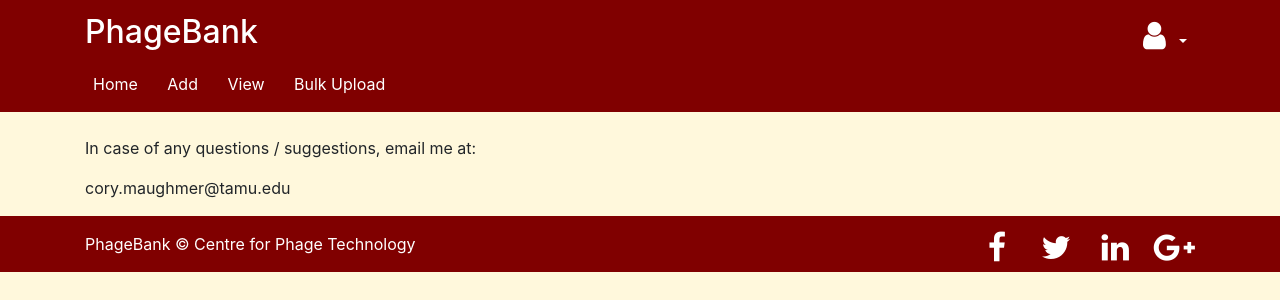
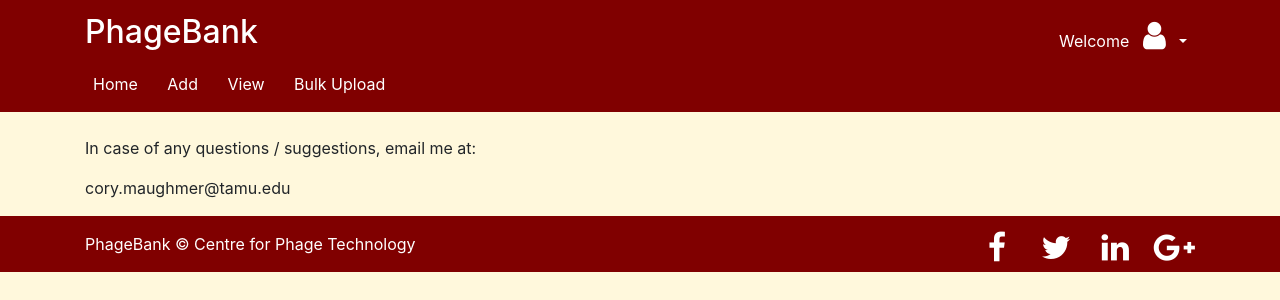
Before and after one commit to apoorvkumar91/phage-bank, a Django app: page /contact/ in a window 1280 px wide. Shown: the top 300 px of the page. Run offline with Django 3.2, Linux system fonts and the light colour scheme; parts of the project's set-up code (start-up, migrations or seed data) failed here and were passed over; some libraries are stand-ins or nearby versions.

Commit message:
Added 'welcome user' tag in header to be displayed after login

```diff
--- a/PhageBank/templates/logged_in.html
+++ b/PhageBank/templates/logged_in.html
@@ -37,7 +37,7 @@
         <div class="collapse navbar-collapse" id="navbarResponsive">
             <ul class="navbar-nav ml-auto">
                 <li class="dropdown">
-                    <a class="nav-link text-white dropdown-toggle" data-toggle="dropdown" title="User Profile"><i class="fa fa-2x fa-fw fa-user"></i></a>
+                    <a class="nav-link text-white dropdown-toggle" data-toggle="dropdown" title="User Profile">Welcome {{ username }}<i class="fa fa-2x fa-fw fa-user"></i></a>
                         <ul class ="dropdown-menu" role="menu" aria-labelledby="menu1">
                             <li><a href="/my_phages/"class="btn btn-md">My Phages</a></li>
                             <li><a href="#" class="btn btn-md">Edit Profile</a></li>
```
